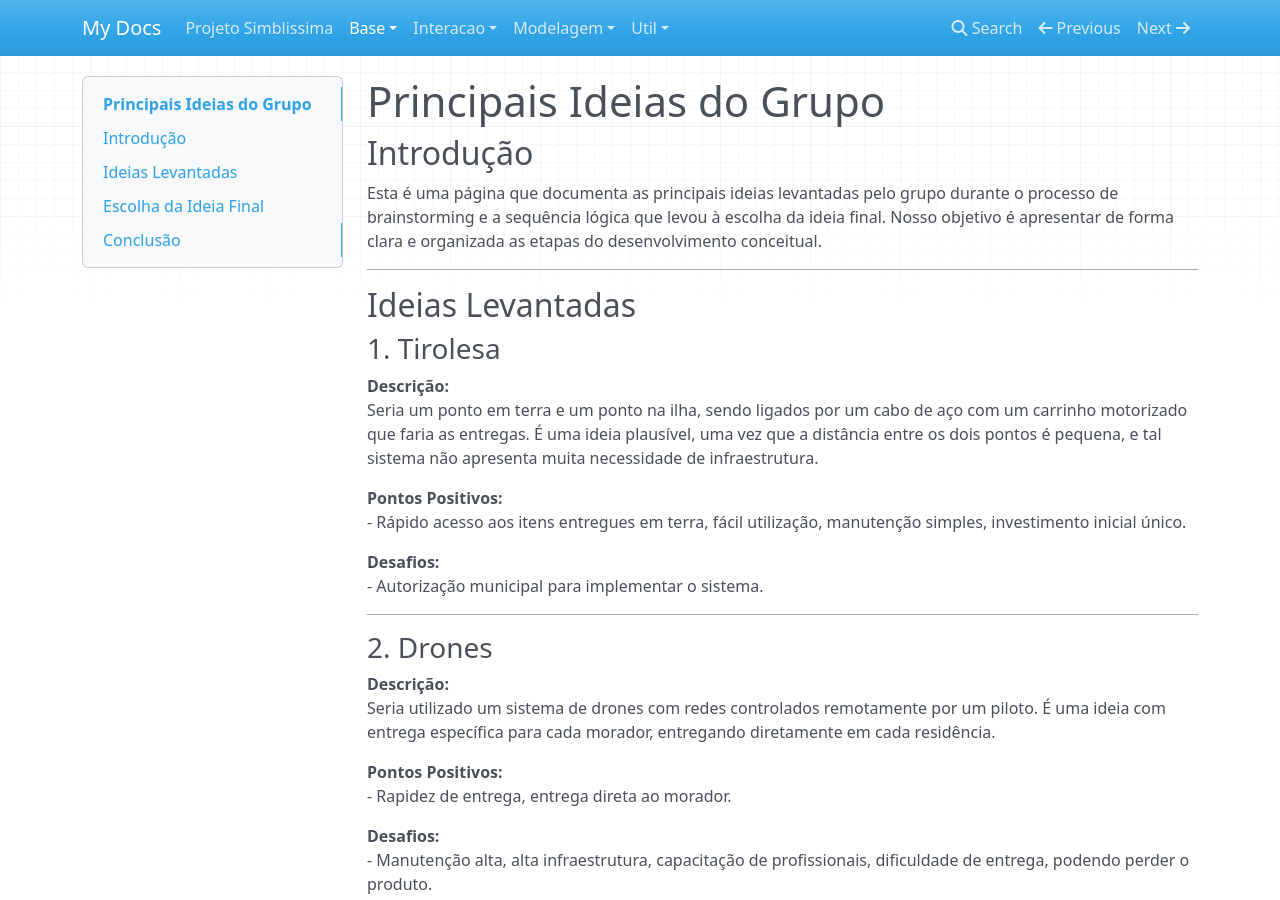
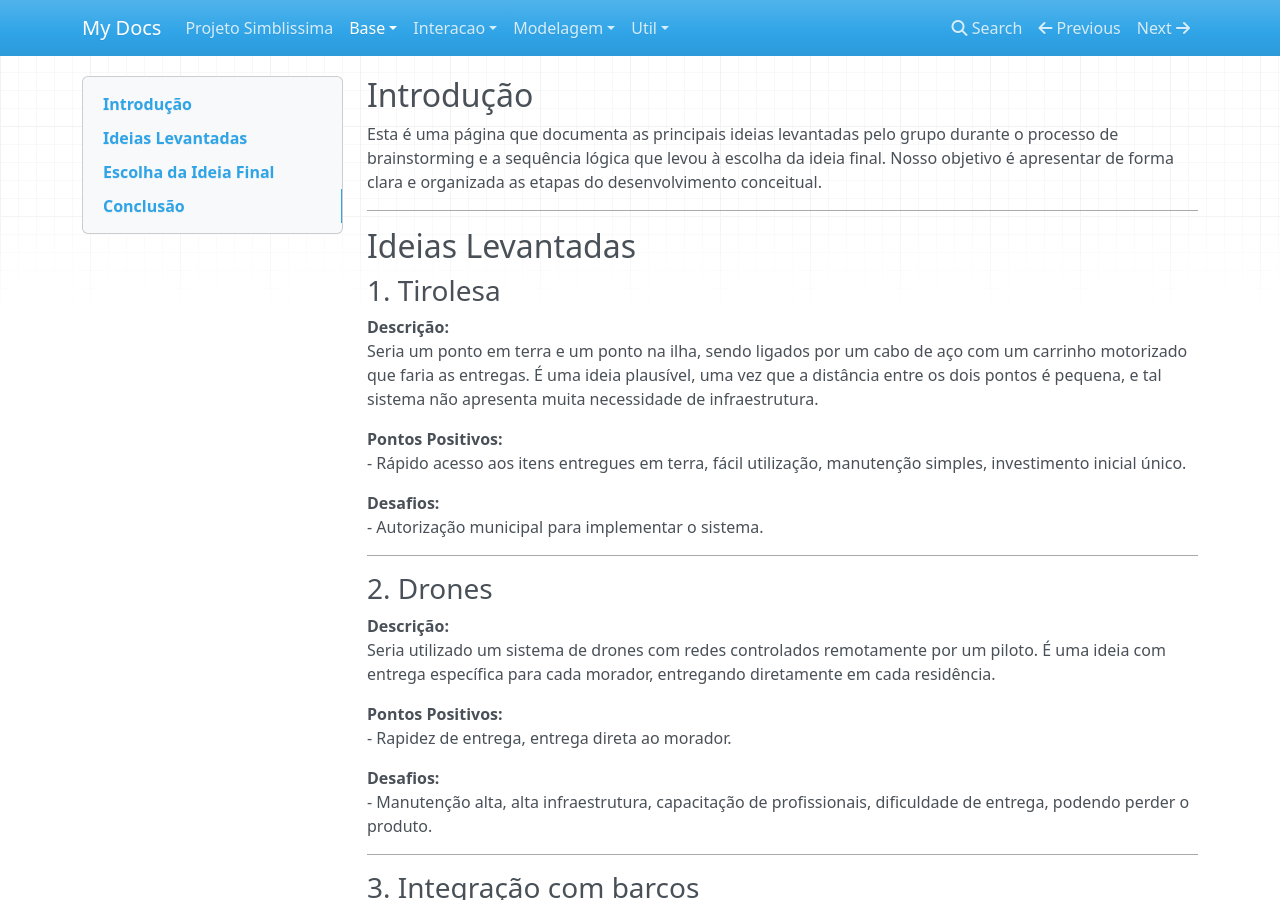
Before and after one commit to Projetos-de-Extensao/PBE_25.1_8001_II_Simblissima, an MkDocs documentation site: the page built from docs/base/ideias.md, in a window 1280 px wide and 900 px high. Built offline with MkDocs 1.6.1, drawn with Linux system fonts in a browser that asks for light colours; nearby versions of some CDN libraries.

Commit message:
att ideias

```diff
--- a/docs/base/ideias.md
+++ b/docs/base/ideias.md
@@ -1,5 +1,7 @@
-# Principais Ideias do Grupo
-
+---
+id: Ideias
+title: Ideias
+---
 ## Introdução
 Esta é uma página que documenta as principais ideias levantadas pelo grupo durante o processo de brainstorming e a sequência lógica que levou à escolha da ideia final. Nosso objetivo é apresentar de forma clara e organizada as etapas do desenvolvimento conceitual.
 
```
